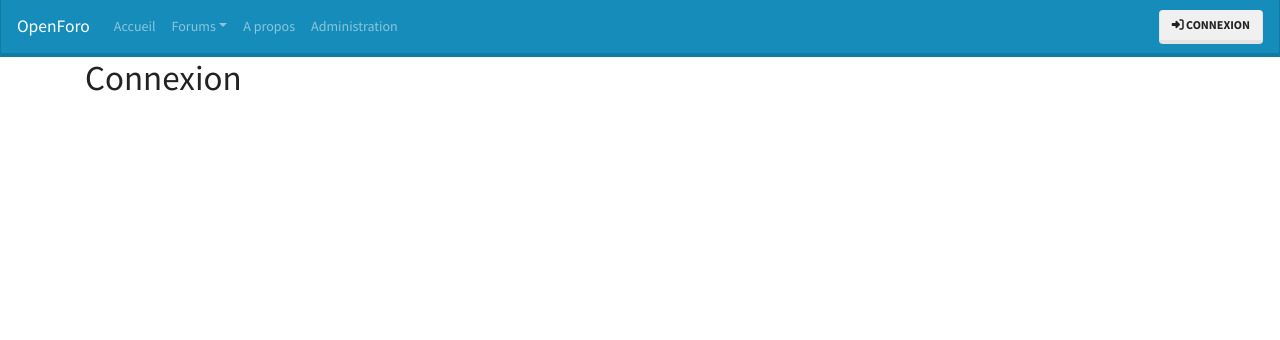
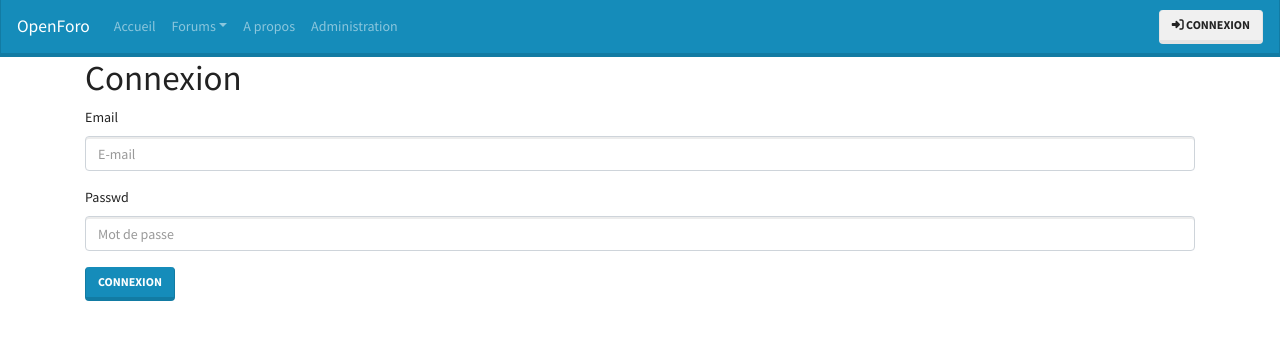
Before and after one commit to ythepaut/openforo, a Symfony app: template openforo/templates/account/login.html.twig in a window 1280 px wide. Shown: the top 340 px of the page. Run offline with Twig, Linux system fonts and the light colour scheme; the template is opened without the code that fills it, so the values that code supplies are empty; some libraries are stand-ins or nearby versions.

Commit message:
Fin projet

```diff
--- a/openforo/templates/account/login.html.twig
+++ b/openforo/templates/account/login.html.twig
@@ -8,6 +8,21 @@
 
     <h1>Connexion</h1>
 
+    <form name="connection" method="post" action="{{ path('login') }}">
+
+        <div class="form-group">
+            <label for="connection_email" class="required">Email</label>
+            <input type="email" id="connection_email" name="_username" required="required" placeholder="E-mail" class="form-control">
+        </div>
+
+        <div class="form-group">
+            <label for="connection_passwd" class="required">Passwd</label>
+            <input type="password" id="connection_passwd" name="_password" required="required" placeholder="Mot de passe" class="form-control">
+        </div>
+
+        <button type="submit" class="btn btn-primary">Connexion</button>
+
+    </form>
 
 
 {% endblock %}
```
Also changed, not shown: openforo/migrations/Version20200923153800.php (added, +31 -0 lines), openforo/src/Controller/AccountController.php (+5 -8 lines), openforo/src/Entity/User.php (+12 -3 lines), 2 other files.
